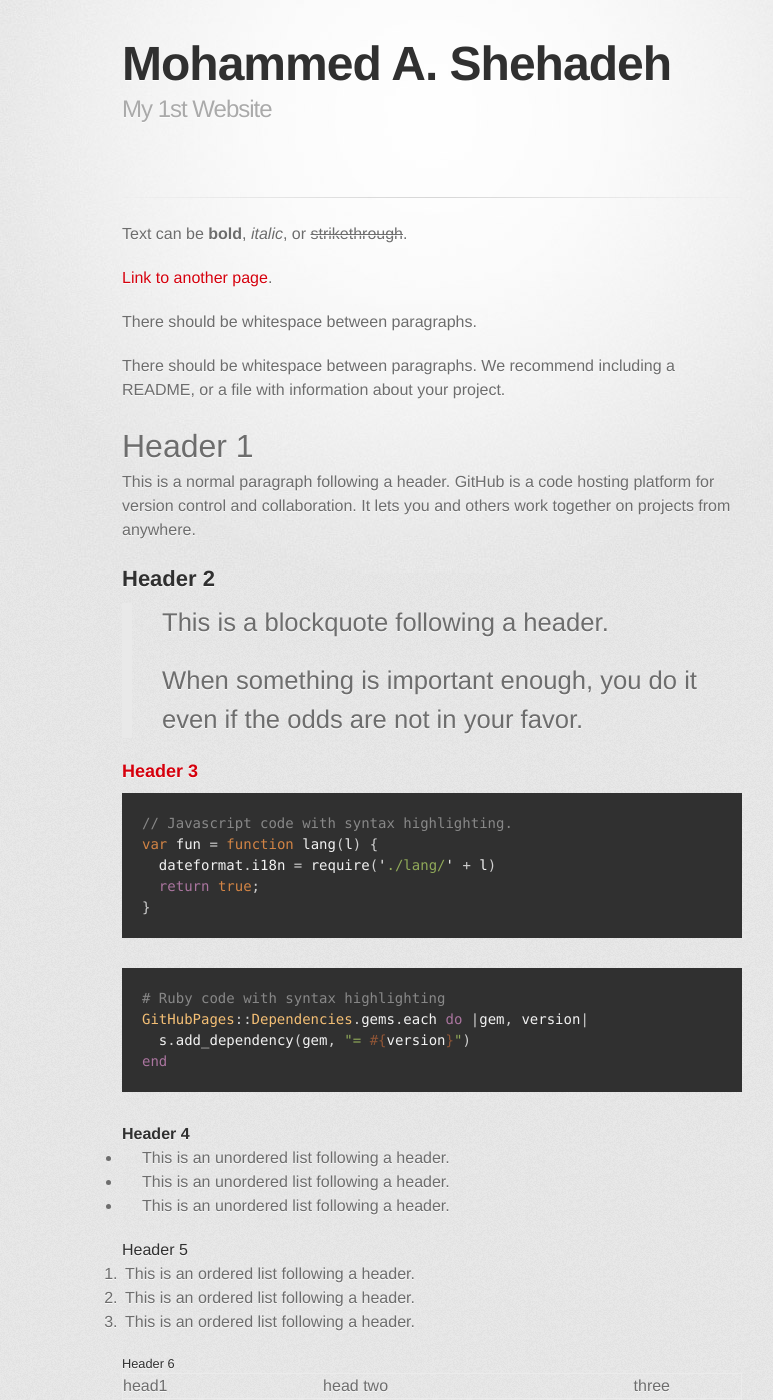
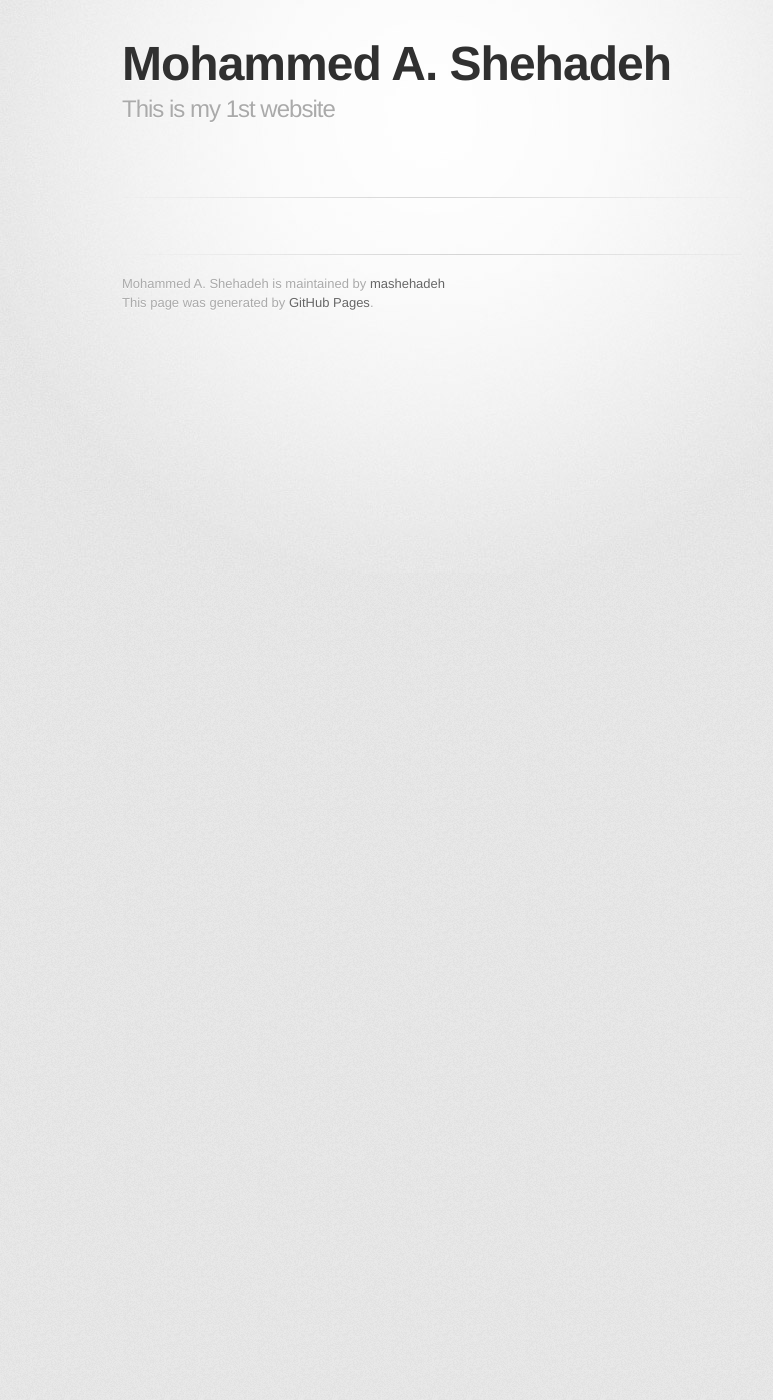
Before and after one commit to mashehadeh/1stWebsite_Graph, a Jekyll site: the page built from index.md, in a window 1280 px wide and 1400 px high. Shown: the whole window, without its empty margins (208-981 px from the left). Built offline with Jekyll 4.4.1, drawn with Linux system fonts in a browser that asks for light colours; some web fonts are replaced; our own code applies the rules of GitHub Pages for plain Markdown files; some of the changed text lies outside the part shown.

Commit message:
Update index.md

````diff
--- a/index.md
+++ b/index.md
@@ -1,123 +1,4 @@
 ---
-layout: default
+title: Mohammed A. Shehadeh
+description: This is my 1st website
 ---
-
-Text can be **bold**, _italic_, or ~~strikethrough~~.
-
-[Link to another page](./another-page.html).
-
-There should be whitespace between paragraphs.
-
-There should be whitespace between paragraphs. We recommend including a README, or a file with information about your project.
-
-# Header 1
-
-This is a normal paragraph following a header. GitHub is a code hosting platform for version control and collaboration. It lets you and others work together on projects from anywhere.
-
-## Header 2
-
-> This is a blockquote following a header.
->
-> When something is important enough, you do it even if the odds are not in your favor.
-
-### Header 3
-
-```js
-// Javascript code with syntax highlighting.
-var fun = function lang(l) {
-  dateformat.i18n = require('./lang/' + l)
-  return true;
-}
-```
-
-```ruby
-# Ruby code with syntax highlighting
-GitHubPages::Dependencies.gems.each do |gem, version|
-  s.add_dependency(gem, "= #{version}")
-end
-```
-
-#### Header 4
-
-*   This is an unordered list following a header.
-*   This is an unordered list following a header.
-*   This is an unordered list following a header.
-
-##### Header 5
-
-1.  This is an ordered list following a header.
-2.  This is an ordered list following a header.
-3.  This is an ordered list following a header.
-
-###### Header 6
-
-| head1        | head two          | three |
-|:-------------|:------------------|:------|
-| ok           | good swedish fish | nice  |
-| out of stock | good and plenty   | nice  |
-| ok           | good `oreos`      | hmm   |
-| ok           | good `zoute` drop | yumm  |
-
-### There's a horizontal rule below this.
-
-* * *
-
-### Here is an unordered list:
-
-*   Item foo
-*   Item bar
-*   Item baz
-*   Item zip
-
-### And an ordered list:
-
-1.  Item one
-1.  Item two
-1.  Item three
-1.  Item four
-
-### And a nested list:
-
-- level 1 item
-  - level 2 item
-  - level 2 item
-    - level 3 item
-    - level 3 item
-- level 1 item
-  - level 2 item
-  - level 2 item
-  - level 2 item
-- level 1 item
-  - level 2 item
-  - level 2 item
-- level 1 item
-
-### Small image
-
-![Octocat](https://assets-cdn.github.com/images/icons/emoji/octocat.png)
-
-### Large image
-
-![Branching](https://guides.github.com/activities/hello-world/branching.png)
-
-
-### Definition lists can be used with HTML syntax.
-
-<dl>
-<dt>Name</dt>
-<dd>Godzilla</dd>
-<dt>Born</dt>
-<dd>1952</dd>
-<dt>Birthplace</dt>
-<dd>Japan</dd>
-<dt>Color</dt>
-<dd>Green</dd>
-</dl>
-
-```
-Long, single-line code blocks should not wrap. They should horizontally scroll if they are too long. This line should be long enough to demonstrate this.
-```
-
-```
-The final element.
-```
````
